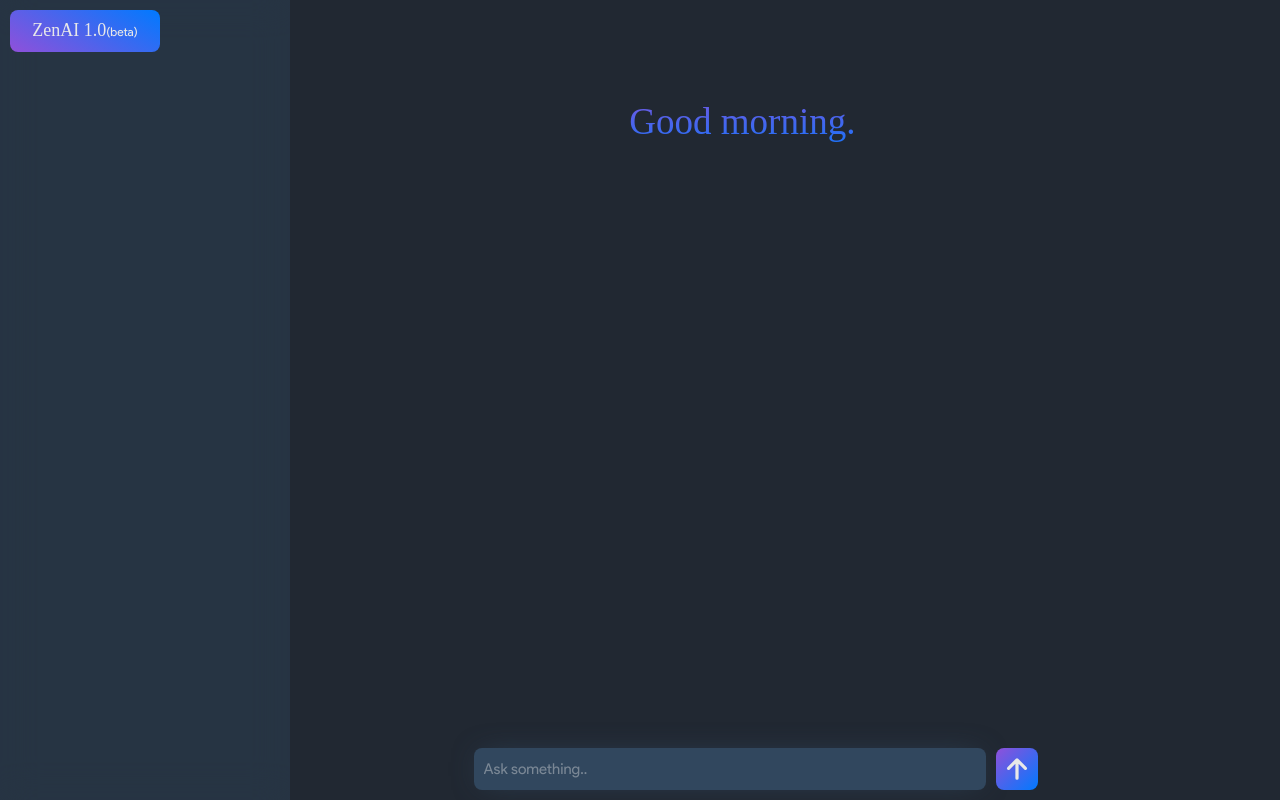
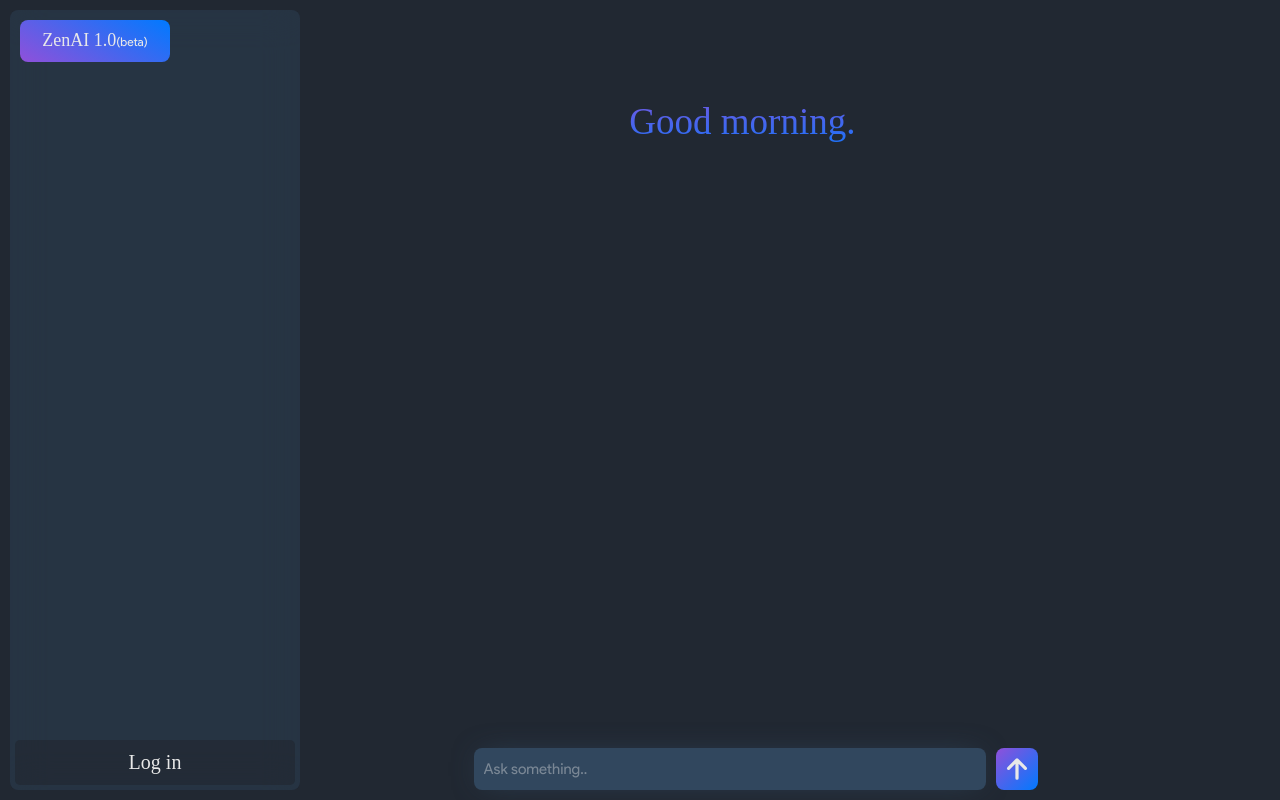
Before and after one commit to ZenxyNC/zenai, a React (Create React App) app: page /zenai/AI in a window 1280 px wide. Shown: the top 800 px of the page. Built offline with nearby package versions, Linux system fonts and the light colour scheme; a web font is replaced by a local one.

Commit message:
Minor fornt-end changes(auto-focus input, font fixes, login button, desktop-navbar style), major optimization(useEffect bugs)

```diff
--- a/src/page-component/AI.css
+++ b/src/page-component/AI.css
@@ -112,6 +112,7 @@ html {
   max-width: 300px;
   display: grid;
   align-items: center;
+  font-family: 'GSansRegular'
 }
 
 #user-prompt-wrapper {
@@ -193,13 +194,15 @@ html {
   transform: translateY(-50%)
 }
 #close-menu {
-  width: calc(100% - 50px);
+  width: calc(100% - 0px);
   height: 100%;
-  background-color: rgb(0, 0, 0, 0);
+  background-color: rgb(0, 0, 0, 0.2);
   position: fixed;
   right: 0px;
-  z-index: 100;
-  display: none
+  z-index: 150;
+  display: none;
+  backdrop-filter: blur(5px);
+  transition: 0.2s
 }
 #model-selection {
   width: 150px;
@@ -225,12 +228,28 @@ html {
   position: fixed;
   top: 0px;
   left: 0px;
-  z-index: 101;
+  z-index: 200;
   background-color: rgba(49, 71, 94, 0.4);
   max-width: 290px;
   backdrop-filter: blur(18px);
   transition: 0.3s ease all;
   transform: translateX(-100%)
+}
+
+#user-info {
+  width: calc(100% - 10px);
+  height: 45px;
+  background-color: rgb(33, 40, 50, 0.7);
+  position: absolute;
+  bottom: 5px;
+  left: 5px;
+  border-radius: 5px;
+  font-family: 'GSansBold';
+  font-size: 20px;
+  display: grid;
+  place-items: center;
+  align-items: center;
+  cursor: pointer
 }
 
 @media screen and (min-width: 900px) {
@@ -319,16 +338,17 @@ html {
   }
   #navmenu {
     width: calc(100% - 50px);
-    height: 100%;
+    height: calc(100% - 20px);
     position: fixed;
-    top: 0px;
-    left: 0px;
+    top: 10px;
+    left: 10px;
     z-index: 101;
     background-color: rgba(49, 71, 94, 0.4);
     max-width: 290px;
     backdrop-filter: blur(18px);
     transition: 0.35s ease all;
-    transform: unset
+    transform: unset;
+    border-radius: 8px
   }
 }
 
--- a/src/page-component/AI.js
+++ b/src/page-component/AI.js
@@ -1,6 +1,6 @@
 import { GoogleGenerativeAI } from '@google/generative-ai';
 import './AI.css';
-import React, { useEffect, useState } from 'react';
+import React, { useEffect, useState, useReff, useRef } from 'react';
 import arrow from '../resource/arrow-up.svg';
 import '../resource/font/importFont.css';
 
@@ -12,15 +12,6 @@ export default function AI() {
   const [isLoggedIn, setLog] = useState(localStorage.getItem('isLoggedIn'));
   const [username, setUsername] = useState('');
   const [greeting, setGreet] = useState(getGreeting());
-
-  useEffect(() => {
-    if (isLoggedIn) {
-      setUsername(localStorage.getItem('username'));
-    } else {
-      setUsername(undefined);
-      setLog(false);
-    }
-  }, [isLoggedIn]);
 
   const runAI = async (e) => {
     e.preventDefault();
@@ -87,12 +78,21 @@ export default function AI() {
     }
   }
 
+  const focuselement = useRef(null);
+
+  useEffect(() => {
+    focuselement.current.focus()
+  }, [])
+
   return (
     <>
       <div id='greeting'>{greeting}</div>
       <div id='navmenu'>
         <div id="model-selection">
           ZenAI 1.0<span>(beta)</span>
+        </div>
+        <div id='user-info'>
+          Log in
         </div>
       </div>
       <div id='close-menu' onClick={() => setNavbar('hide')}></div>
@@ -111,6 +111,7 @@ export default function AI() {
           onInput={(e) => setUserPrompt(e.target.value)}
           id='ai-user-input'
           autoComplete='off'
+          ref={focuselement}
         />
         <button type='submit'><img src={arrow} alt='' id='submit-arrow' /></button>
       </form>
```
